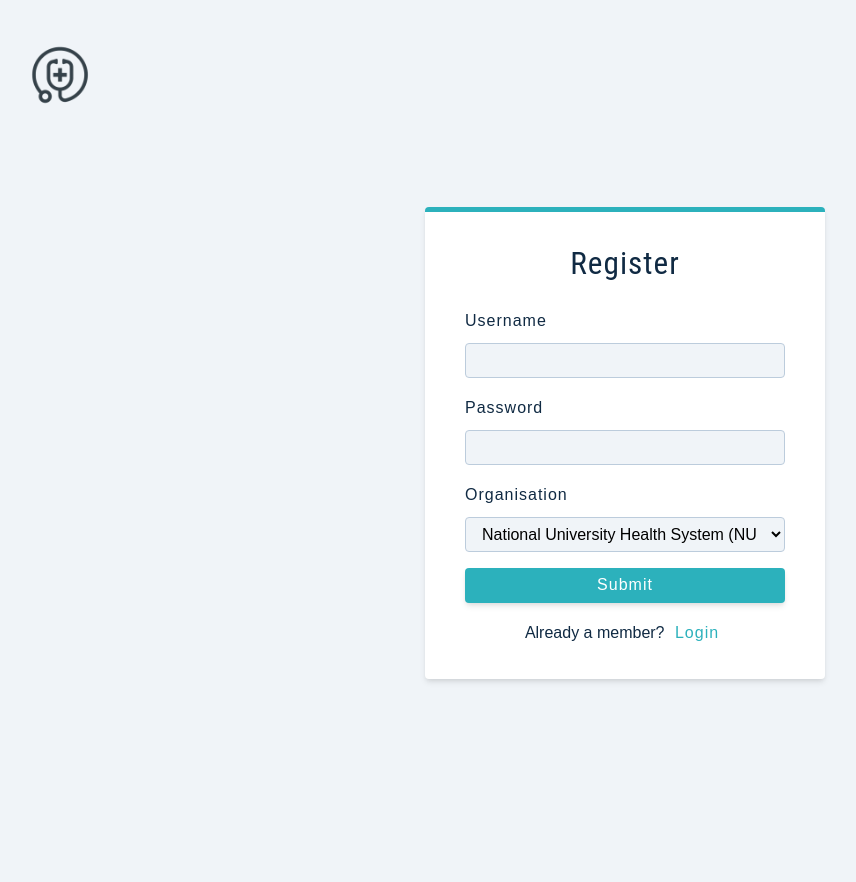
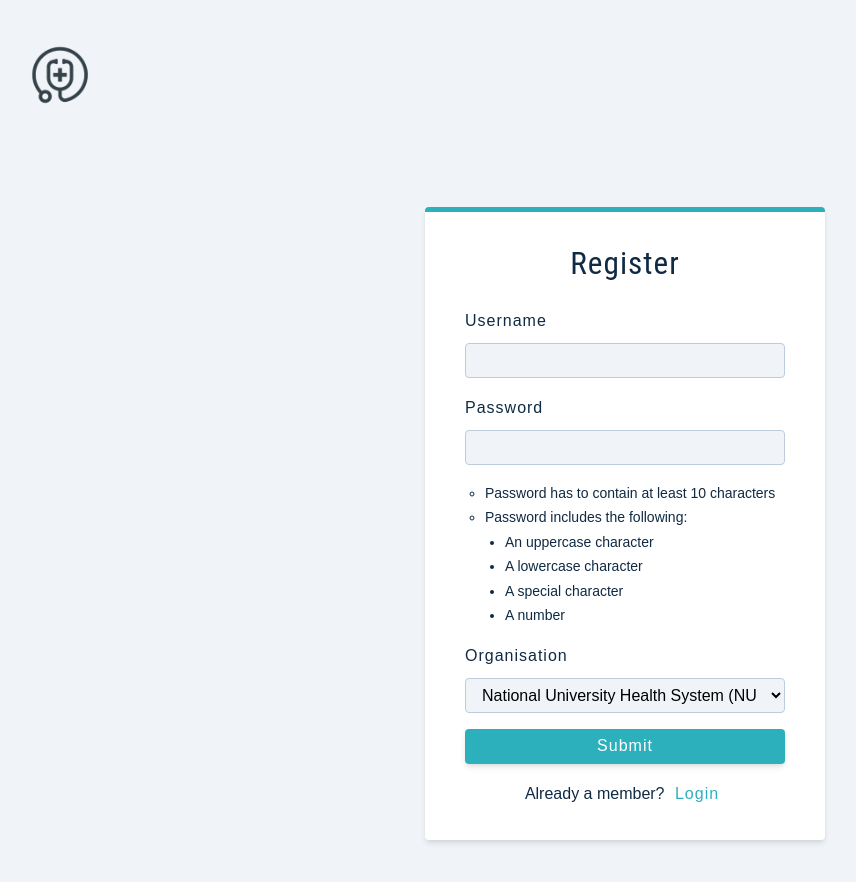
Before and after one commit to chloesyy/cloud-computing, a React (Create React App) app in the folder client/: page /login in a window 1280 px wide. Both pictures are taken after a click on the button "Register". Shown: the top 882 px of the page, without its empty margins (15-871 px from the left). Before the commit the page ends 800 px from the top, so only its background shows below. Built offline with nearby package versions, Linux system fonts and the light colour scheme; what amazon-cognito-identity-js would draw is missing.

Commit message:
add password requirements

```diff
--- a/client/src/pages/Login.js
+++ b/client/src/pages/Login.js
@@ -136,8 +136,20 @@ export default function Login() {
                     handleChange={handleChange}
                 />
 
+
                 {!values.isLogin && (
                     <div>
+                        <ul>
+                            <li>Password has to contain at least 10 characters</li>
+                            <li>Password includes the following:
+                                <ul className='inner-list'>
+                                    <li>An uppercase character</li>
+                                    <li>A lowercase character</li>
+                                    <li>A special character</li>
+                                    <li>A number</li>
+                                </ul>
+                            </li>
+                        </ul>
                         <label className="form-label">Organisation</label>
                         <select
                             className="form-select"
--- a/client/src/pages/wrappers/Login.js
+++ b/client/src/pages/wrappers/Login.js
@@ -31,5 +31,16 @@ const Wrapper = styled.section`
     cursor: pointer;
     letter-spacing: var(--letterSpacing);
   }
+  ul {
+    list-style-type: circle;
+    font-size: 14px;
+    margin-left: 10px;
+  }
+  ul > li {
+    margin-left: 10px;
+  }
+  .inner-list > li {
+    list-style-type: disc;
+  }
 `;
 export default Wrapper;
```
